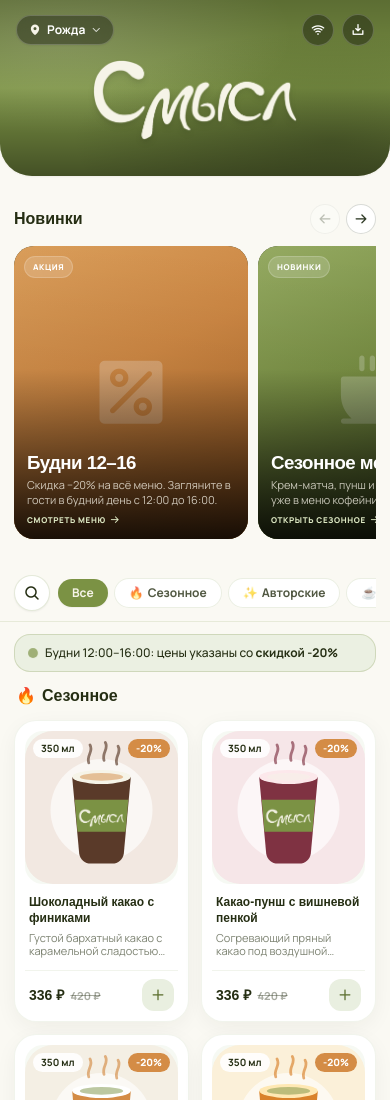
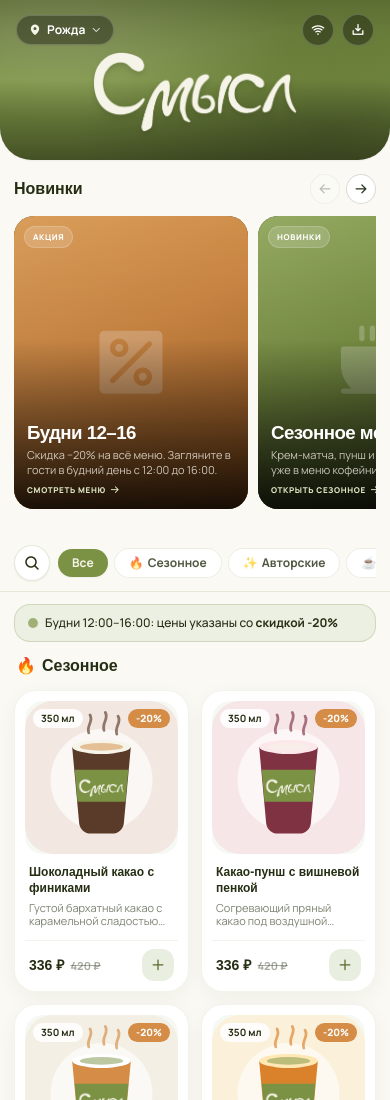
Before and after one commit to BaNaN1338/sssmysl-coffee, a website: page index.html in a window 390 px wide. Shown: the top 1100 px of the page. Drawn offline with nearby package versions, Linux system fonts and the light colour scheme; no server answers; a web font is replaced by a local one.

```diff
--- a/index.html
+++ b/index.html
@@ -105,7 +105,7 @@
     <div id="qrbAppShell" class="qrb-app-shell pb-28 wide-mode">
 
         <!-- 1. ВЕРХНЯЯ ОБЛОЖКА ЗАВЕДЕНИЯ (HERO COVER) -->
-        <div class="relative h-44 sm:h-48 w-full cover-pattern overflow-hidden rounded-b-[32px] shadow-sm">
+        <div class="relative h-40 sm:h-48 w-full cover-pattern overflow-hidden rounded-b-[32px] shadow-sm">
             <img id="customCoverBanner" src="" alt="" class="hidden w-full h-full object-cover">
             <div class="absolute inset-0 bg-gradient-to-b from-black/25 via-transparent to-black/45"></div>
 
@@ -134,9 +134,9 @@
         </div>
 
         <!-- 2. СТОРИС КОФЕЙНИ (РЕДАКТИРУЮТСЯ В КОНСТРУКТОРЕ) -->
-        <div id="storiesSection" class="mt-4 px-3.5">
+        <div id="storiesSection" class="mt-2 sm:mt-4 px-3.5">
             <div class="stories-shell">
-                <div class="flex items-center justify-between gap-3 px-0 pt-3">
+                <div class="flex items-center justify-between gap-3 px-0 pt-1.5 sm:pt-3">
                     <h2 class="font-display font-bold text-base text-smysl-greenDeep">Новинки</h2>
                     <div class="flex items-center gap-1.5 shrink-0">
                         <button id="storiesAdminAddBtn" onclick="openAdminTab('stories')" class="hidden text-[11px] font-bold text-smysl-greenDark/75 hover:text-smysl-greenDark items-center gap-1 px-2 py-1.5 rounded-full border border-smysl-green/20 bg-white/70">
```
